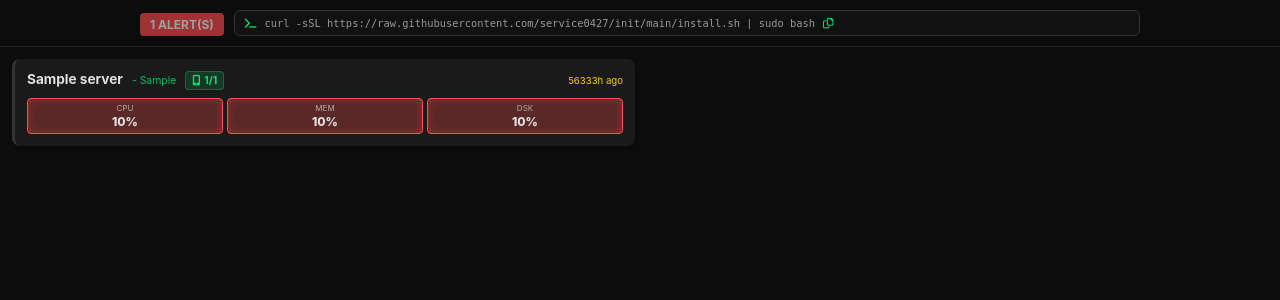
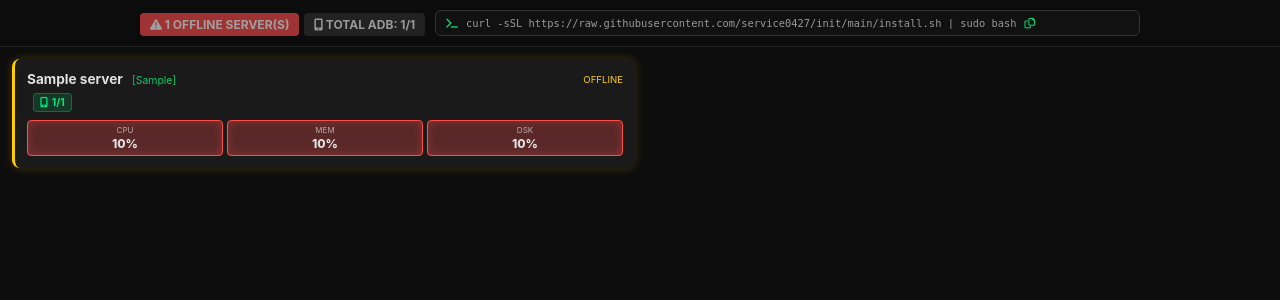
Before and after one commit to service0427/aws_qewr-monitoring-server, a FastAPI app: page / in a window 1280 px wide. Shown: the top 300 px of the page. Run offline with FastAPI, Linux system fonts and the light colour scheme; tables that the repository leaves empty hold one stand-in row (values such as "Sample post").

Commit message:
Implement timezone-independent KST parsing, dynamic offline server detection, summary header stats, separate location column, and display adb/git details directly on cards

```diff
--- a/main.py
+++ b/main.py
@@ -143,6 +143,7 @@ def list_servers(response: Response, db: Session = Depends(get_db)):
 
 class MemoRequest(BaseModel):
     memo: str
+    location: str = ""
 
 @app.post("/api/servers/{server_id}/memo")
 def update_memo(server_id: int, data: MemoRequest, db: Session = Depends(get_db)):
@@ -150,6 +151,7 @@ def update_memo(server_id: int, data: MemoRequest, db: Session = Depends(get_db)
     if not server:
         raise HTTPException(status_code=404, detail="Server not found")
     server.memo = data.memo
+    server.location = data.location
     db.commit()
     return {"status": "ok"}
 
--- a/models.py
+++ b/models.py
@@ -35,7 +35,8 @@ class Server(Base):
     disk_usage = Column(Float, default=0.0)
     uptime = Column(String(100), default="unknown")
     specs = Column(Text, nullable=True) # Detailed specs in JSON string
-    memo = Column(String(255), nullable=True) # Manual note (e.g., location)
+    memo = Column(String(255), nullable=True) # Manual note
+    location = Column(String(100), nullable=True) # Installation location
     expected_devices = Column(Integer, default=0)
     current_devices = Column(Integer, default=0)
 
--- a/static/script.js
+++ b/static/script.js
@@ -1,14 +1,24 @@
 let currentServers = [];
 let currentServerId = null;
 
+function parseLocalDate(dateStr) {
+    if (!dateStr) return new Date();
+    const parts = dateStr.split(/[-T :]/);
+    if (parts.length >= 6) {
+        return new Date(parts[0], parts[1] - 1, parts[2], parts[3], parts[4], parts[5]);
+    }
+    return new Date(dateStr);
+}
+
 function getTimeAgo(lastPing) {
-    const pingDate = lastPing.endsWith('Z') ? new Date(lastPing) : new Date(lastPing + 'Z');
+    const pingDate = parseLocalDate(lastPing);
     const diff = Math.floor((new Date() - pingDate) / 1000);
 
     if (diff < 0) return "now";
     if (diff < 60) return `${diff}s ago`;
     if (diff < 3600) return `${Math.floor(diff / 60)}m ago`;
-    return `${Math.floor(diff / 3600)}h ago`;
+    if (diff < 86400) return `${Math.floor(diff / 3600)}h ago`;
+    return `${Math.floor(diff / 86400)}d ago`;
 }
 
 async function updateDashboard() {
@@ -17,17 +27,39 @@ async function updateDashboard() {
         const servers = await response.json();
 
         const container = document.getElementById('server-list');
-        const alertBadge = document.getElementById('alert-count');
+        const summaryBar = document.getElementById('summary-bar');
 
         servers.sort((a, b) => a.name.localeCompare(b.name));
 
-        const alertServers = servers.filter(s => s.status !== 'online').length;
-        if (alertServers > 0) {
-            alertBadge.innerText = `${alertServers} ALERT(S)`;
-            alertBadge.className = 'badge critical';
+        let totalExpectedADB = 0;
+        let totalCurrentADB = 0;
+        let offlineServers = 0;
+
+        servers.forEach(s => {
+            totalExpectedADB += s.expected_devices || 0;
+            totalCurrentADB += s.current_devices || 0;
+
+            const pingDate = parseLocalDate(s.last_ping);
+            const diff = Math.floor((new Date() - pingDate) / 1000);
+            if (diff > 300) { // 5 minutes
+                offlineServers++;
+            }
+        });
+
+        let summaryHtml = '';
+        if (offlineServers > 0) {
+            summaryHtml += `<span class="badge critical"><i class="fas fa-exclamation-triangle"></i> ${offlineServers} OFFLINE SERVER(S)</span> `;
         } else {
-            alertBadge.innerText = 'ALL SYSTEMS NOMINAL';
-            alertBadge.className = 'badge';
+            summaryHtml += `<span class="badge success"><i class="fas fa-check-circle"></i> ALL ONLINE (${servers.length}/${servers.length})</span> `;
+        }
+
+        if (totalExpectedADB > 0 || totalCurrentADB > 0) {
+            const adbMismatch = totalCurrentADB !== totalExpectedADB;
+            summaryHtml += `<span class="badge ${adbMismatch ? 'critical' : 'success'}"><i class="fas fa-mobile-alt"></i> TOTAL ADB: ${totalCurrentADB}/${totalExpectedADB}</span>`;
+        }
+
+        if (summaryBar) {
+            summaryBar.innerHTML = summaryHtml;
         }
 
         if (servers.length === 0) {
@@ -47,22 +79,37 @@ async function updateDashboard() {
             const isMemAlert = server.mem_alert_enabled && server.mem_usage > server.mem_threshold;
             const isDiskAlert = server.disk_alert_enabled && server.disk_usage > server.disk_threshold;
 
+            const pingDate = parseLocalDate(server.last_ping);
+            const diff = Math.floor((new Date() - pingDate) / 1000);
+            const isOffline = diff > 300; // 5 minutes without sync
+            const cardStatus = isOffline ? 'critical' : server.status;
+
+            let specs = {};
+            try {
+                specs = JSON.parse(server.specs || '{}');
+            } catch (e) {}
+            const gitVersionInfo = specs["nmap_multi_v1 version"] || "";
+
             const adbMismatch = server.expected_devices > 0 && server.current_devices !== server.expected_devices;
             const adbBadge = server.expected_devices > 0
                 ? `<span class="adb-badge ${adbMismatch ? 'mismatch' : 'match'}"><i class="fas fa-mobile-alt"></i> ${server.current_devices}/${server.expected_devices}</span>`
                 : (server.current_devices > 0 ? `<span class="adb-badge match"><i class="fas fa-mobile-alt"></i> ${server.current_devices}</span>` : '');
 
             return `
-                <div class="server-card ${server.status} ${adbMismatch ? 'adb-warning' : ''}" onclick="showDetails(${server.id})">
+                <div class="server-card ${cardStatus} ${adbMismatch || isOffline ? 'adb-warning' : ''}" onclick="showDetails(${server.id})">
                     <div class="server-name">
                         <span>
                             ${server.name}
-                            ${server.memo ? `<span class="memo-small"> - ${server.memo}</span>` : ''}
-                            ${adbBadge}
+                            ${server.location ? `<span class="location-small">[${server.location}]</span>` : ''}
                         </span>
                         <div class="name-right">
-                            <span class="time-ago">${getTimeAgo(server.last_ping)}</span>
+                            <span class="time-ago">${isOffline ? 'OFFLINE' : getTimeAgo(server.last_ping)}</span>
                         </div>
+                    </div>
+
+                    <div class="card-meta">
+                        ${adbBadge ? `<span class="meta-item">${adbBadge}</span>` : ''}
+                        ${gitVersionInfo ? `<span class="meta-item git-ver"><i class="fab fa-github"></i> ${gitVersionInfo}</span>` : ''}
                     </div>
                     <div class="metrics">
                         <div class="metric-item ${isCpuAlert ? 'alert-active' : ''}">
@@ -115,6 +162,7 @@ function showDetails(serverId) {
     }
 
     document.getElementById('modal-server-name').innerText = server.name;
+    document.getElementById('modal-location-input').value = server.location || '';
     document.getElementById('modal-memo-input').value = server.memo || '';
 
     document.getElementById('cpu-threshold').value = server.cpu_threshold || 90;
@@ -145,12 +193,17 @@ function showDetails(serverId) {
         remoteSection.style.display = 'none';
     }
 
+    const pingDate = parseLocalDate(server.last_ping);
+    const diff = Math.floor((new Date() - pingDate) / 1000);
+    const isOffline = diff > 300;
+
     const specList = document.getElementById('modal-spec-list');
     const basicInfo = {
         "IP Address": server.ip_address,
-        "Status": server.status,
+        "Location": server.location || 'Not Set',
+        "Status": isOffline ? 'offline/disconnected' : server.status,
         "Uptime": server.uptime,
-        "Last Ping": new Date(server.last_ping).toLocaleString(),
+        "Last Ping": pingDate.toLocaleString(),
         "Hardware ID": server.hardware_id,
         "ADB Devices (Current/Expected)": server.expected_devices > 0
             ? `${server.current_devices} / ${server.expected_devices}`
@@ -169,21 +222,22 @@ function showDetails(serverId) {
     document.body.classList.add('modal-open');
 }
 
-async function saveMemo() {
+async function saveMemoAndLocation() {
     if (!currentServerId) return;
     const memoValue = document.getElementById('modal-memo-input').value;
+    const locationValue = document.getElementById('modal-location-input').value;
 
     try {
         const response = await fetch(`/api/servers/${currentServerId}/memo`, {
             method: 'POST',
             headers: { 'Content-Type': 'application/json' },
-            body: JSON.stringify({ memo: memoValue })
+            body: JSON.stringify({ memo: memoValue, location: locationValue })
         });
         if (response.ok) {
-            alert('Memo saved successfully!');
+            alert('Location & Memo saved successfully!');
             updateDashboard();
         } else {
-            alert('Failed to save memo.');
+            alert('Failed to save location/memo.');
         }
     } catch (error) {
         console.error('Save failed:', error);
--- a/static/style.css
+++ b/static/style.css
@@ -360,6 +360,11 @@ input:checked + .slider:before { transform: translateX(22px); }
     }
 }
 
+.server-card.adb-warning {
+    border-left-color: var(--warning) !important;
+    box-shadow: 0 0 10px rgba(255, 204, 0, 0.2);
+}
+
 /* ADB Device Badge and Warning Styles */
 .adb-badge {
     font-size: 0.65rem;
@@ -382,7 +387,33 @@ input:checked + .slider:before { transform: translateX(22px); }
     border: 1px solid rgba(255, 77, 77, 0.4);
     animation: blink 1.5s infinite;
 }
-.server-card.adb-warning {
-    border-left-color: var(--warning) !important;
-    box-shadow: 0 0 10px rgba(255, 204, 0, 0.2);
+
+/* Card Meta Section (ADB / Git) */
+.card-meta {
+    display: flex;
+    flex-wrap: wrap;
+    align-items: center;
+    gap: 8px;
+    margin-top: 6px;
+    margin-bottom: 8px;
 }
+.meta-item {
+    font-size: 0.65rem;
+    color: var(--text-secondary);
+    display: inline-flex;
+    align-items: center;
+    gap: 4px;
+}
+.meta-item.git-ver {
+    background: rgba(255, 255, 255, 0.05);
+    padding: 2px 6px;
+    border-radius: 4px;
+    border: 1px solid #333;
+}
+.location-small {
+    font-size: 0.65rem;
+    color: var(--success);
+    margin-left: 6px;
+    font-weight: normal;
+    opacity: 0.85;
+}
--- a/templates/index.html
+++ b/templates/index.html
@@ -58,9 +58,11 @@
                 </div>
 
                 <div class="memo-section">
-                    <label class="spec-label">Server Memo (Location/Note):</label>
-                    <input type="text" id="modal-memo-input" class="memo-input" placeholder="e.g. Rack A, Seoul Office...">
-                    <button class="save-btn" onclick="saveMemo()">Save Memo</button>
+                    <label class="spec-label">Installation Location:</label>
+                    <input type="text" id="modal-location-input" class="memo-input" placeholder="e.g. Rack A, Seoul Office...">
+                    <label class="spec-label" style="margin-top: 10px; display: block;">Server Memo / Note:</label>
+                    <input type="text" id="modal-memo-input" class="memo-input" placeholder="e.g. Main database, backup agent...">
+                    <button class="save-btn" onclick="saveMemoAndLocation()">Save Location & Memo</button>
                 </div>
 
                 <!-- Alert Settings Section -->
```
